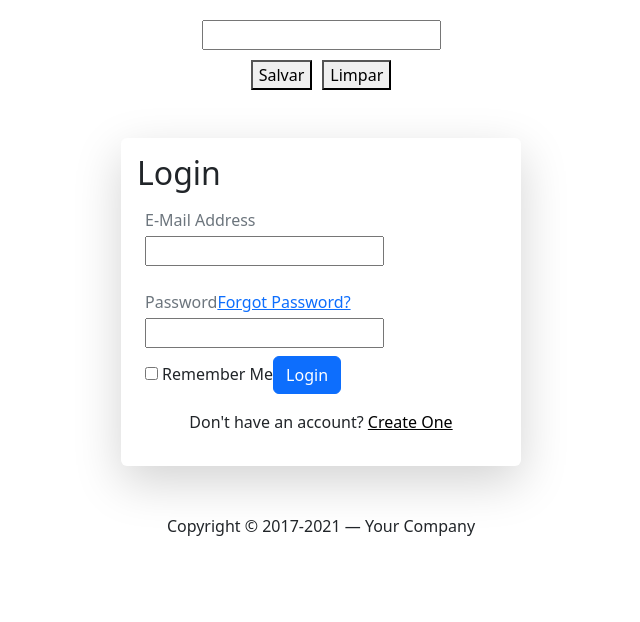
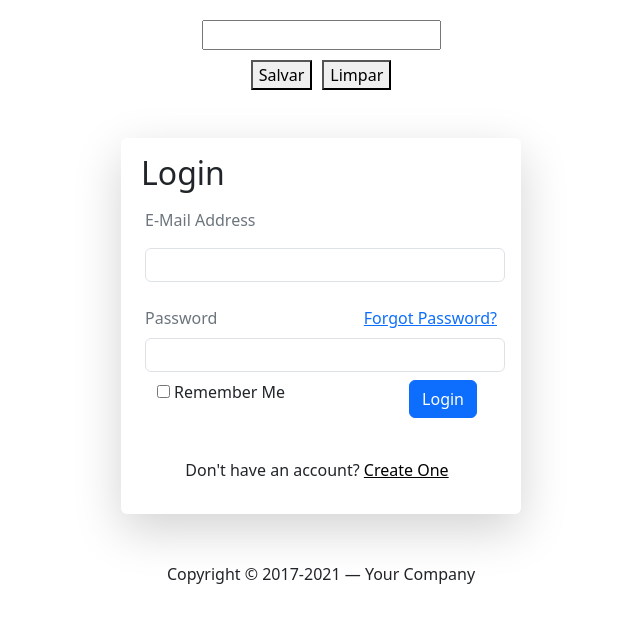
Before and after one commit to GabrielFar/exerciciosAngular, an Angular app: page /login in a window 1280 px wide. Shown: the top 622 px of the page, without its empty margins (319-959 px from the left). Built offline with nearby package versions, Linux system fonts and the light colour scheme.

Commit message:
add parte lógica

```diff
--- a/src/app/autentificacao/autentificacao.component.html
+++ b/src/app/autentificacao/autentificacao.component.html
@@ -1,27 +1,32 @@
 <div class="mt-5">
-    <section class="shadow-lg p-3 mb-5 bg-body rounded container-sm" >
-        <h2>Login</h2>
+    <section class="shadow-lg p-3 mb-5 bg-body rounded container-sm pe-4" >
+        <h2 class="ms-1">Login</h2>
 
         <div class="m-2 d-block mt-3">
             <label class="text-secondary d-block mb-1" for="idEmail">E-Mail Address</label>
-            <input type="text" id="idEmail">
+        </div>
+        <input class="w-100 m-2 rounded border border-gray p-1" type="text" id="idEmail"
+                (input) = "email = campoEmail.value"
+                #campoEmail>
+
+        <div class="row ps-2 mt-3">
+            <label class="text-secondary col-sm-6" for="idPassword">Password</label>
+            <div class="col-sm-6 text-end"><a href="" >Forgot Password?</a></div>
         </div>
 
-        <div class="m-2">
+        <input class="d-block m-2 w-100 rounded border border-gray p-1" type="text" id="idPassword"
+                (input) = "senha = campoSenha.value"
+                #campoSenha>
 
-            <label class="text-secondary mb-1 mt-3" for="idPassword">Password</label>
-            <a href="" >Forgot Password?</a>
-            <input type="text" id="idPassword" class="d-block">
-
+        <div class="m-2 d-block row d-flex mb-4">
+            <div class="col-sm-6">
+                <input type="checkbox" name="nmRememberMe" id="idRememberMe" class="me-1">
+                <label for="idRememberMe">Remember Me</label>
+            </div>
+            <div class="col-sm-6 text-end"><button class="btn btn-primary" (click)="login()">Login</button></div>
         </div>
 
-        <div class="m-2 d-block">
-            <input type="checkbox" name="nmRememberMe" id="idRememberMe" class="me-1">
-            <label for="idRememberMe">Remember Me</label>
-            <button class="btn btn-primary">Login</button>
-        </div>
-
-        <p></p>
+        <p [class]="msnStyle">{{msn}}</p>
 
         <div class="d-flex justify-content-center">
             <p>Don't have an account? <a href="" class="text-black">Create One</a></p>
--- a/src/app/autentificacao/autentificacao.component.ts
+++ b/src/app/autentificacao/autentificacao.component.ts
@@ -7,5 +7,36 @@ import { Component } from "@angular/core";
 })
 
 export class AutentificacaoComponent{
+    email: string = "";
+    senha: string = "";
+    msn: string = "";
+    contaTentativasSenha: number = 0
+    msnStyle: string = "d-flex justify-content-center"
+    isBloqueado: boolean = false;
 
+    public login(){
+
+        if(this.senha == "Trocar@123" && this.email == "XPTO-21" && this.isBloqueado == false){
+            this.msn = "Logado!"
+            this.contaTentativasSenha = 0
+            this.msnStyle = "d-flex justify-content-center text-success"
+
+        } else if (this.contaTentativasSenha >= 3) {
+            this.msn = "Usuário Bloqueado!"
+            this.msnStyle = "d-flex justify-content-center text-danger"
+            this.isBloqueado = true
+
+        } else if(this.email !== "XPTO-21"){
+            this.msn = "Acesso negado, usuário incorreto"
+            this.msnStyle = "d-flex justify-content-center text-danger"
+            this.contaTentativasSenha++
+
+        } else if(this.senha !== "Trocar@123"){
+            this.msn = "Acesso negado, senha incorreta"
+            this.msnStyle = "d-flex justify-content-center text-danger"
+            this.contaTentativasSenha++
+
+        }
+        console.log(this.contaTentativasSenha);
+    }
 }
```
